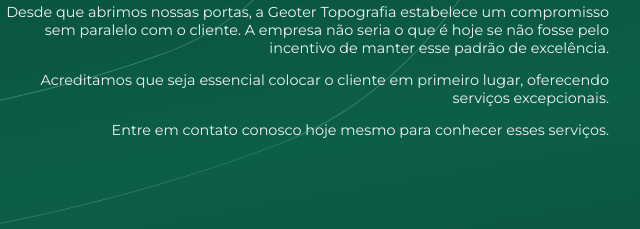
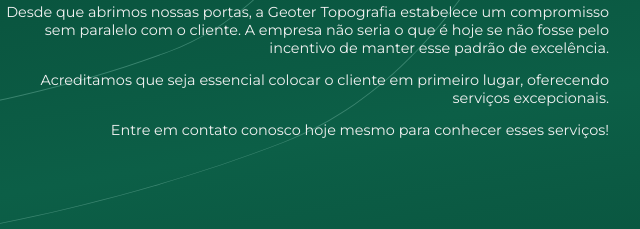
Before and after one commit to uxfarias/Geoter, a plain HTML site: page index.html in a window 1280 px wide. Shown: the part 831-1060 px from the top of the page, 95-735 px from the left. Drawn offline with Linux system fonts and the light colour scheme.

Commit message:
Alteracao

```diff
--- a/index.html
+++ b/index.html
@@ -56,7 +56,7 @@
                         <div class="texto">
                             <p>Desde que abrimos nossas portas, a Geoter Topografia estabelece um compromisso sem paralelo com o  cliente. A empresa não seria o que é hoje se não fosse pelo incentivo de manter esse padrão de excelência.</p>
                             <p>Acreditamos que seja essencial colocar o cliente em primeiro lugar, oferecendo serviços excepcionais.</p>
-                            <p>Entre em contato conosco hoje mesmo para conhecer esses serviços.</p>
+                            <p>Entre em contato conosco hoje mesmo para conhecer esses serviços!</p>
                         </div>
                         <div class="imagem">
                             <img src="./assets/vista-aerea.jpg" alt="Foto aérea de uma paisagem com vegetação." style="border-radius: 20px 0 0 20px;">
```
